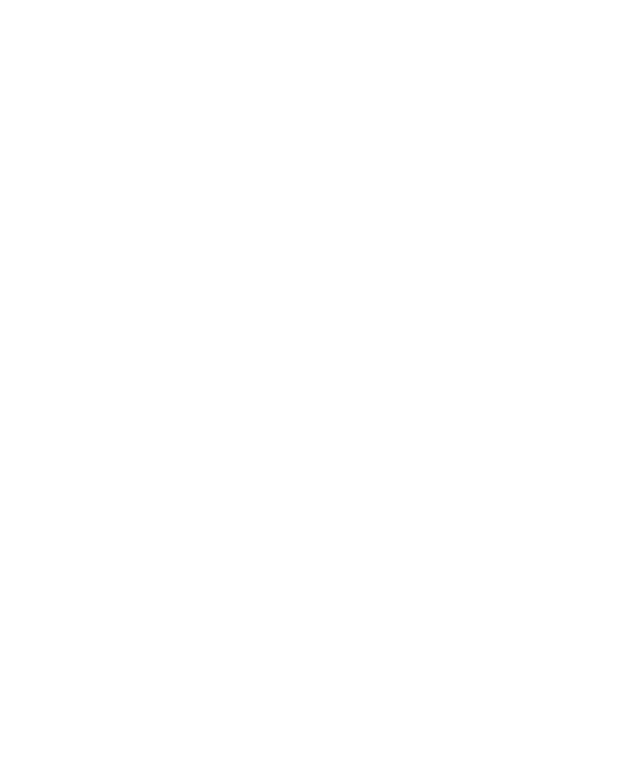
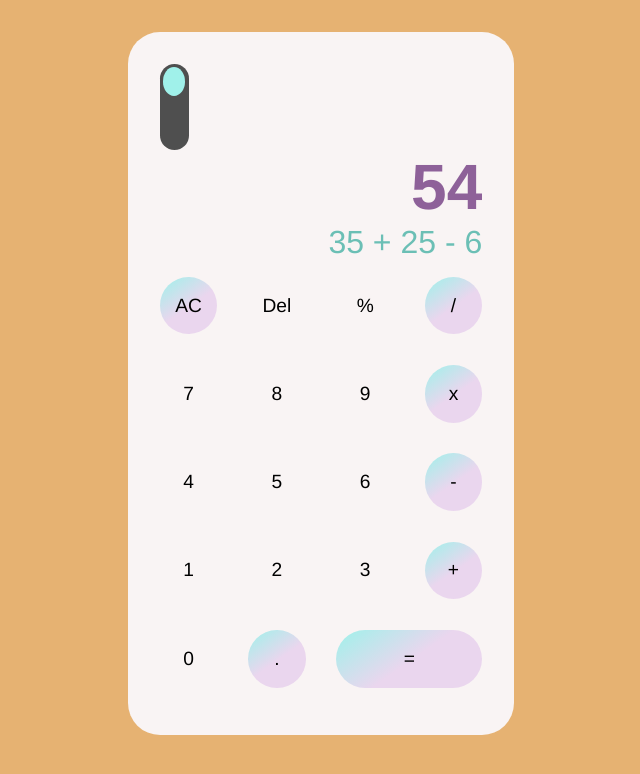
Before and after one commit to juniperfawn/brainnest-calculator, a plain HTML site: page index.html in a window 1280 px wide. Shown: the whole page, without its empty margins (319-959 px from the left). Drawn offline with Linux system fonts and the light colour scheme.

Commit message:
First version of Calculator UI

```diff
--- /dev/null
+++ b/darkMode.js
@@ -0,0 +1,8 @@
+const toggleBtn = document.getElementById('toggle__button');
+const rootEl = document.documentElement;
+
+toggleBtn.addEventListener('click', () => {
+    toggleBtn.classList.toggle('toggle__button--dark');
+    rootEl.classList.toggle('darkModeRoot');
+
+})
--- a/index.html
+++ b/index.html
@@ -1,5 +1,6 @@
 <!DOCTYPE html>
 <html lang="en">
+
 <head>
     <meta charset="UTF-8">
     <meta http-equiv="X-UA-Compatible" content="IE=edge">
@@ -8,7 +9,87 @@
     <script src="app.js" defer></script>
     <title>Brainnest Calculator</title>
 </head>
+
 <body>
+    <div class="frame">
+        <div class="toggle">
+            <div class="toggle__button" id="toggle__button"></div>
+        </div>
+        <div class="display">
+            <p class="display__result">54</p>
+            <p class="display__operation">35 + 25 - 6</p>
+        </div>
+        <div class="keyboard">
+            <div class="keyboard__row">
+                <div class="keyboard__key keyboard__key--operator">
+                    <p class="keyboard__keyVal">AC</p>
+                </div>
+                <div class="keyboard__key">
+                    <p class="keyboard__keyVal">Del</p>
+                </div>
+                <div class="keyboard__key">
+                    <p class="keyboard__keyVal">%</p>
+                </div>
+                <div class="keyboard__key keyboard__key--operator">
+                    <p class="keyboard__keyVal">/</p>
+                </div>
+            </div>
+            <div class="keyboard__row">
+                <div class="keyboard__key">
+                    <p class="keyboard__keyVal">7</p>
+                </div>
+                <div class="keyboard__key">
+                    <p class="keyboard__keyVal">8</p>
+                </div>
+                <div class="keyboard__key">
+                    <p class="keyboard__keyVal">9</p>
+                </div>
+                <div class="keyboard__key keyboard__key--operator">
+                    <p class="keyboard__keyVal">x</p>
+                </div>
+            </div>
+            <div class="keyboard__row">
+                <div class="keyboard__key">
+                    <p class="keyboard__keyVal">4</p>
+                </div>
+                <div class="keyboard__key">
+                    <p class="keyboard__keyVal">5</p>
+                </div>
+                <div class="keyboard__key">
+                    <p class="keyboard__keyVal">6</p>
+                </div>
+                <div class="keyboard__key keyboard__key--operator">
+                    <p class="keyboard__keyVal">-</p>
+                </div>
+            </div>
+            <div class="keyboard__row">
+                <div class="keyboard__key">
+                    <p class="keyboard__keyVal">1</p>
+                </div>
+                <div class="keyboard__key">
+                    <p class="keyboard__keyVal">2</p>
+                </div>
+                <div class="keyboard__key">
+                    <p class="keyboard__keyVal">3</p>
+                </div>
+                <div class="keyboard__key keyboard__key--operator">
+                    <p class="keyboard__keyVal">+</p>
+                </div>
+            </div>
+            <div class="keyboard__row">
+                <div class="keyboard__key">
+                    <p class="keyboard__keyVal">0</p>
+                </div>
+                <div class="keyboard__key keyboard__key--operator">
+                    <p class="keyboard__keyVal">.</p>
+                </div>
+                <div class="keyboard__key keyboard__key--operator keyboard__key--colspan">
+                    <p class="keyboard__keyVal">=</p>
+                </div>
+            </div>
+        </div>
+    </div>
+    <script src="darkMode.js"></script>
+</body>
 
-</body>
 </html>
--- a/styles.css
+++ b/styles.css
@@ -0,0 +1,149 @@
+:root {
+    --frame-background-color: #F9F4F4;
+    --toggle-btn: #A0F1EA;
+    --toggle-btn-holder: #4F4F4F;
+    --text-color-regular: var(--toggle-btn-holder);
+    --text-color-operator: #8E6199;
+    --text-color-result: var(--text-color-operator);
+    --text-color-operation: #6BBFB5;
+    --gradient-left: var(--toggle-btn);
+    --gradient-right: #EAD6EE;
+}
+
+.darkModeRoot {
+    --frame-background-color: #333333;
+    --toggle-btn: #FD80A8;
+    --toggle-btn-holder: #4F4F4F;
+    --text-color-regular: var(--toggle-btn-holder);
+    --text-color-operator: #FCCF42;
+    --text-color-result: var(--toggle-btn);
+    --text-color-operation: var(--text-color-operator);
+    --gradient-left: var(--text-color-operator);
+    --gradient-right: var(--toggle-btn);
+}
+
+* {
+    margin: 0;
+    padding: 0;
+    box-sizing: border-box;
+    font-family: Helvetica, sans-serif;
+}
+
+body {
+    display: flex;
+    justify-content: center;
+    background-color: rgb(230, 178, 114);
+}
+
+.frame {
+
+    background-color: var(--frame-background-color);
+    border-radius: 2rem;
+    margin: 2rem;
+    padding: 2rem;
+
+    display: flex;
+    flex-direction: column;
+    justify-content: center;
+    align-items: center;
+}
+
+
+.toggle {
+    font-size: 1.8rem;
+    width: 1em;
+    height: 3em;
+
+    align-self: flex-start;
+
+    display: flex;
+    justify-content: center;
+
+    background-color: var(--toggle-btn-holder);
+    border-radius: 4rem;
+    padding: .2rem;
+}
+
+.toggle__button {
+
+    width: 1em;
+    height: 1em;
+    border-radius: 50%;
+    background-color: var(--toggle-btn);
+    cursor: grabbing;
+}
+
+.toggle__button--dark {
+    transform: translateY(150%);
+    transition: all ease-in-out .5s;
+}
+
+.display {
+    align-self: flex-end;
+    font-size: 1rem;
+    text-align: right;
+}
+
+.display__result {
+    font-size: 4em;
+    color: var(--text-color-result);
+    font-weight: bold;
+}
+
+.display__operation {
+    font-size: 2em;
+    color: var(--text-color-operation);
+}
+
+.keyboard {
+
+    font-size: 1rem;
+
+    display: flex;
+    flex-direction: column;
+    justify-content: center;
+    align-items: center;
+}
+
+.keyboard__row {
+    display: flex;
+    justify-content: center;
+    align-items: center;
+    width: 100%;
+}
+
+
+.keyboard__key {
+    font-size: 1.2em;
+
+    position: relative;
+    margin: .8em;
+    text-align: center;
+    border-radius: 50%;
+    padding: 1.5em;
+}
+
+.keyboard__row>.keyboard__key:first-child {
+    margin-left: 0;
+}
+
+.keyboard__row>.keyboard__key:last-child {
+    margin-right: 0;
+}
+
+.keyboard__keyVal {
+    position: absolute;
+    inset: 50% auto auto 50%;
+    transform: translateY(-50%) translateX(-50%);
+}
+
+.keyboard__key--operator {
+    background: rgb(160, 241, 234);
+    background: linear-gradient(145deg, var(--gradient-left) 1%, var(--gradient-right) 52%);
+}
+
+.keyboard__row>.keyboard__key--colspan {
+    flex: 1;
+    border-radius: 3rem;
+
+}
```
